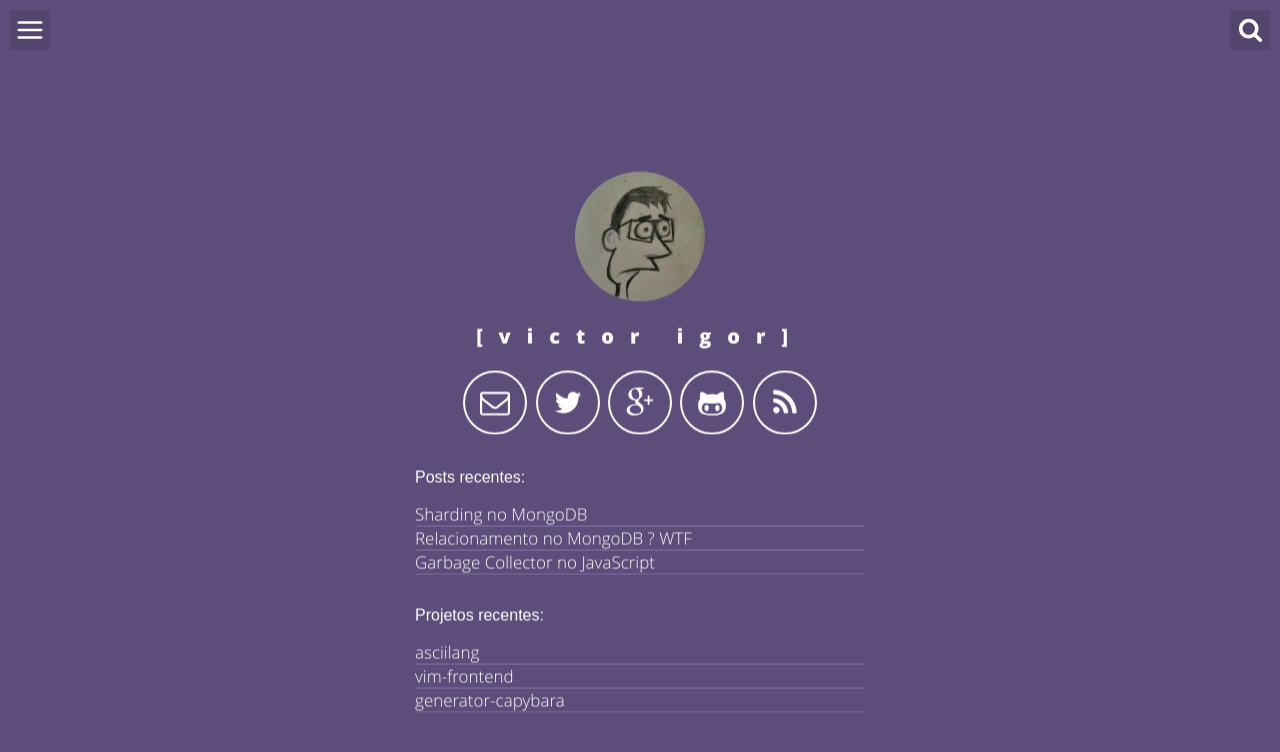
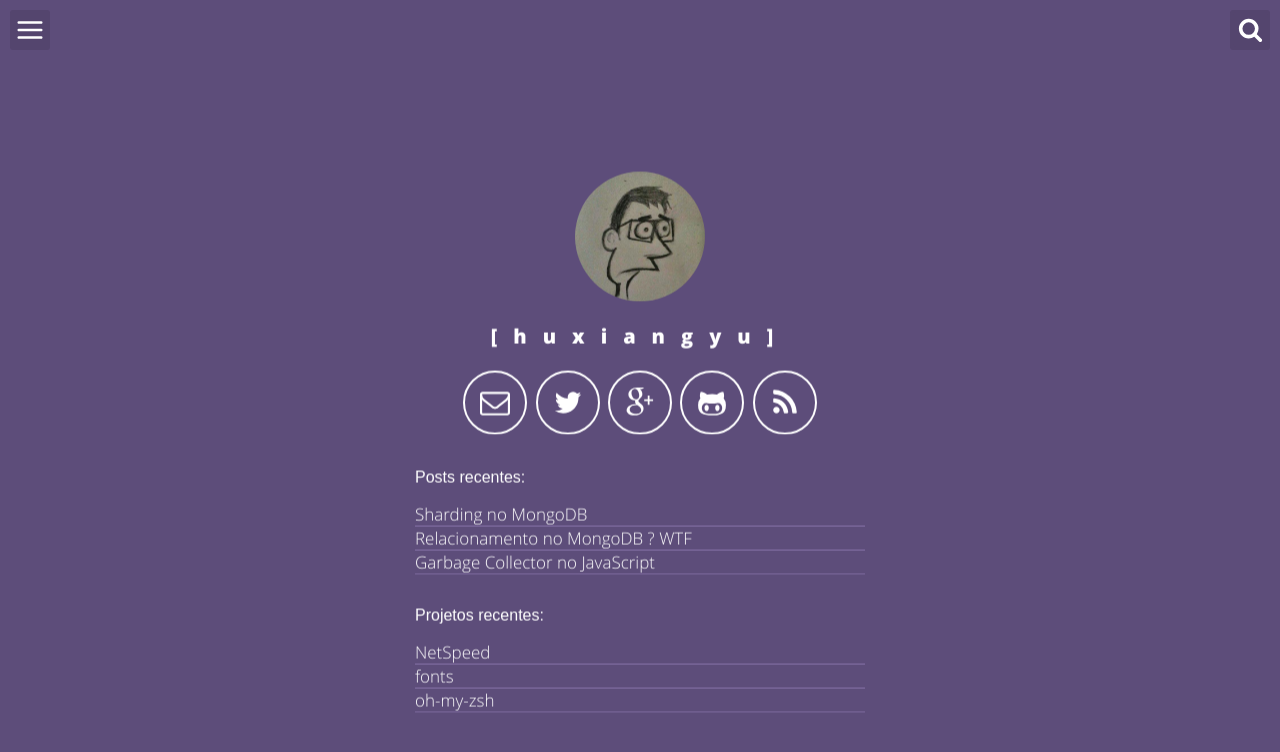
Before and after one commit to huxiangyu/huxiangyu.github.io, a Jekyll site: the page built from index.html, in a window 1280 px wide. Shown: the top 752 px of the page. Built offline with Jekyll 4.4.1, drawn with Linux system fonts in a browser that asks for light colours.

Commit message:
Update _config.yml

```diff
--- a/_config.yml
+++ b/_config.yml
@@ -1,17 +1,17 @@
 # Site settings
-title: Victor Igor - Desenvolvedor Web
+title: huxiangyu - Desenvolvedor Web
 description: "Um blog sobre desenvolvimento web"
 baseurl: "" # the subpath of your site, e.g. /blog
-url: "http://victorvoid.github.io" #http://localhost:3000
+url: "http://huxiangyu.github.io" #http://localhost:3000
 
 # User settings
-username: victor igor
-user_title: Victor Igor - FrontEnd
-email: victor.0w3@hotmail.com
-twitter_username: victorvoid_
-github_username:  victorvoid
-gplus_username:  victor0w3
-disqus_username: victorvoid
+username: huxiangyu
+user_title: huxiangyu - FrontEnd
+email: huxiangyu@mail.com
+twitter_username: x0nlyx
+github_username:  huxiangyu
+gplus_username:  huxy825
+disqus_username: huxiangyu
 
 # Build settings
 markdown: kramdown
@@ -41,13 +41,13 @@ links:
     url: /about
 # projects in header index
 projects:
-  - name: asciilang
-    url: https://github.com/victorvoid/asciilang
-  - name: vim-frontend
-    url: https://github.com/victorvoid/vim-frontend
-  - name: generator-capybara
-    url: https://github.com/victorvoid/generator-capybara
-  - name: space-jekyll-template
-    url: https://github.com/victorvoid/space-jekyll-template
+  - name: NetSpeed
+    url: https://github.com/huxiangyu/NetSpeed
+  - name: fonts
+    url: https://github.com/huxiangyu/fonts
+  - name: oh-my-zsh
+    url: https://github.com/huxiangyu/oh-my-zsh
+  - name: hosts
+    url: https://github.com/huxiangyu/hosts
 # exclude my node related stuff
 exclude: ['package.json', 'src', 'node_modules']
```
